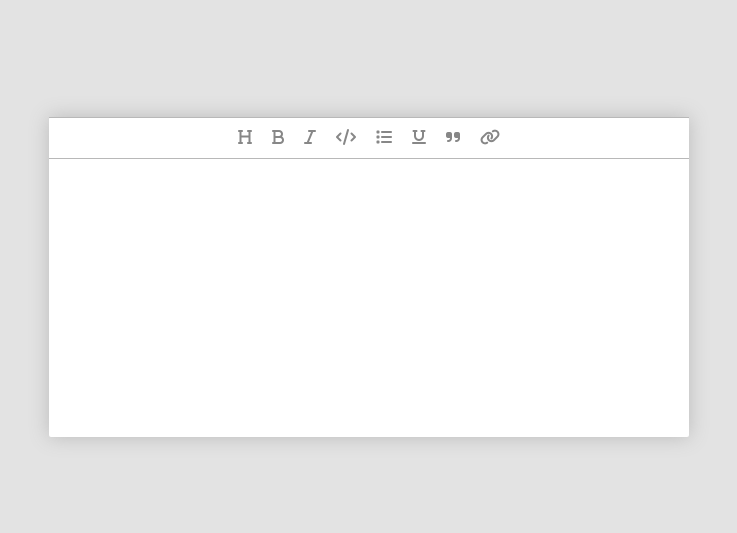
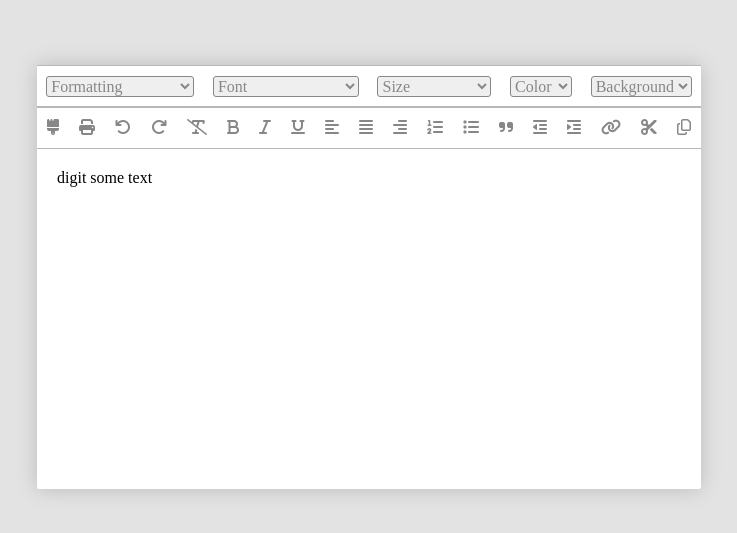
Before and after one commit to gabrielgoncalvesr/editor, a plain HTML site: page index.html in a window 1280 px wide. Shown: the part 123-656 px from the top of the page, without its empty margins (271-1008 px from the left). Drawn offline with Linux system fonts and the light colour scheme.

Commit message:
adding new tools bar with more features and adding more features to indentity, choose font and anothers

```diff
--- a/index.html
+++ b/index.html
@@ -14,41 +14,146 @@
     <script src="https://kit.fontawesome.com/708a397492.js" crossorigin="anonymous"></script>
 </head>
 
-<body>
+<body onload="initDoc();">
     <div class="container">
         <div class="editor-box">
+            <div class="tools">
                 <div class="tools-bar">
-                <button id="header" onclick="format(this)">
-                    <i class="fas fa-heading"></i>
+                    <select onchange="formatDoc('formatblock',this[this.selectedIndex].value);this.selectedIndex=0;">
+                        <option selected disabled>Formatting</option>
+                        <option value="h1">Header 1 &lt;h1&gt;</option>
+                        <option value="h2">Header 2 &lt;h2&gt;</option>
+                        <option value="h3">Header 3 &lt;h3&gt;</option>
+                        <option value="h4">Header 4 &lt;h4&gt;</option>
+                        <option value="h5">Header 5 &lt;h5&gt;</option>
+                        <option value="h6">Subtitle &lt;h6&gt;</option>
+                        <option value="p">Paragraph &lt;p&gt;</option>
+                        <option value="pre">Preformatted &lt;pre&gt;</option>
+                    </select>
+
+                    <select onchange="formatDoc('fontname',this[this.selectedIndex].value);this.selectedIndex=0;">
+                        <option selected disabled>Font</option>
+                        <option>Arial</option>
+                        <option>Arial Black</option>
+                        <option>Courier New</option>
+                        <option>Times New Roman</option>
+                    </select>
+
+                    <select onchange="formatDoc('fontsize',this[this.selectedIndex].value);this.selectedIndex=0;">
+                        <option selected disabled>Size</option>
+                        <option value="1">Very small</option>
+                        <option value="2">A bit small</option>
+                        <option value="3">Normal</option>
+                        <option value="4">Medium-large</option>
+                        <option value="5">Big</option>
+                        <option value="6">Very big</option>
+                        <option value="7">Maximum</option>
+                    </select>
+
+                    <select onchange="formatDoc('forecolor',this[this.selectedIndex].value);this.selectedIndex=0;">
+                        <option selected disabled>Color</option>
+                        <option value="red">Red</option>
+                        <option value="blue">Blue</option>
+                        <option value="green">Green</option>
+                        <option value="black">Black</option>
+                    </select>
+
+                    <select onchange="formatDoc('backcolor',this[this.selectedIndex].value);this.selectedIndex=0;">
+                        <option selected disabled>Background</option>
+                        <option value="red">Red</option>
+                        <option value="green">Green</option>
+                        <option value="black">Black</option>
+                    </select>
+                </div>
+
+                <div class="tools-bar">
+                    <button title="Clear" type="button"
+                        onclick="document.getElementById('content-editable').innerHTML = ''">
+                        <i class="fas fa-brush"></i>
                     </button>
-                <button id="bold" onclick="format(this)">
+
+                    <button title="Print" type="button" onclick="printDoc();">
+                        <i class="fas fa-print"></i>
+                    </button>
+
+                    <button title="Undo" type="button" onclick="formatDoc('undo');">
+                        <i class="fas fa-undo"></i>
+                    </button>
+
+                    <button title="Redo" type="button" onclick="formatDoc('redo');">
+                        <i class="fas fa-redo"></i>
+                    </button>
+
+                    <button title="Remove Format" type="button" onclick="formatDoc('removeFormat');">
+                        <i class="fas fa-remove-format"></i>
+                    </button>
+
+                    <button title="Bolder" type="button" onclick="formatDoc('bold');">
                         <i class="fas fa-bold"></i>
                     </button>
-                <button id="italic" onclick="format(this)">
+
+                    <button title="Italic" type="button" onclick="formatDoc('italic')">
                         <i class="fas fa-italic"></i>
                     </button>
-                <button id="code" onclick="format(this)">
-                    <i class="fas fa-code"></i>
+
+                    <button title="Underline" type="button" onclick="formatDoc('underline');">
+                        <i class="fas fa-underline"></i>
                     </button>
-                <button id="list" onclick="format(this)">
+
+                    <button title="Justify Left" type="button" onclick="formatDoc('justifyleft');">
+                        <i class="fas fa-align-left"></i>
+                    </button>
+
+                    <button title="Justify Center" type="button" onclick="formatDoc('justifycenter');">
+                        <i class="fas fa-align-justify"></i>
+                    </button>
+
+                    <button title="Justify Right" type="button" onclick="formatDoc('justifyright');">
+                        <i class="fas fa-align-right"></i>
+                    </button>
+
+                    <button title="Numbered List" type="button" onclick="formatDoc('insertorderedlist');">
+                        <i class="fas fa-list-ol"></i>
+                    </button>
+
+                    <button title="Dotted List" type="button" onclick="formatDoc('insertunorderedlist');">
                         <i class="fas fa-list"></i>
                     </button>
-                <button id="underline" onclick="format(this)">
-                    <i class="fas fa-underline"></i>
-                </button>
-                <button id="quote" onclick="format(this)">
+
+                    <button title="Quote" type="button" onclick="formatDoc('formatblock','blockquote');">
                         <i class="fas fa-quote-right"></i>
                     </button>
-                <button id="link" onclick="format(this)">
+
+                    <button title="Delete Indentation" type="button" onclick="formatDoc('outdent');">
+                        <i class="fas fa-outdent"></i>
+                    </button>
+
+                    <button title="Add Indentation" type="button" onclick="formatDoc('indent');">
+                        <i class="fas fa-indent"></i>
+                    </button>
+
+                    <button title="Hyperlink" type="button"
+                        onclick="var sLnk=prompt('Write the URL here','http:\/\/');if(sLnk&&sLnk!=''&&sLnk!='http://'){formatDoc('createlink',sLnk)}">
                         <i class="fas fa-link"></i>
                     </button>
+
+                    <button title="Cut" type="button" onclick="formatDoc('cut');">
+                        <i class="fas fa-cut"></i>
+                    </button>
+
+                    <button title="Copy" type="button" onclick="formatDoc('copy');">
+                        <i class="far fa-copy"></i>
+                    </button>
+                </div>
             </div>
             <div class="text-box">
-                <div contenteditable="true" class="content-editable" id="content-editable">
+                <div class="content-editable" id="content-editable" contenteditable="true">
+                    <p>digit some text</p>
                 </div>
             </div>
         </div>
     </div>
+
 </body>
 
 </html>
--- a/styles.css
+++ b/styles.css
@@ -34,13 +34,17 @@ body {
     box-shadow: 0px 0px 20px #bababa;
 }
 
+.tools {
+    width: 100%;
+}
+
 .tools-bar {
     width: 100%;
     height: 40px;
     display: flex;
     flex-direction: row;
     align-items: center;
-    justify-content: center;
+    justify-content: space-around;
     border-top: 1px solid #b8b8b8;
     border-bottom: 1px solid #b8b8b8;
 }
@@ -55,6 +59,18 @@ body {
     color: #878787;
 }
 
+.tools-bar select {
+    font: inherit;
+    cursor: pointer;
+    border-radius: 3px;
+    color: #878787;
+    border: #878787 1px solid;
+}
+
+.tools-bar select:focus {
+    outline: 0px solid transparent;
+}
+
 .text-box {
     width: 100%;
     height: 100%;
@@ -62,7 +78,8 @@ body {
 
 .content-editable {
     width: 100%;
-    min-height: 200px;
+    min-height: 300px;
+    margin: 20px;
 }
 
 .content-editable:focus {
```
Lines whose indentation alone changed are shown as unchanged.
